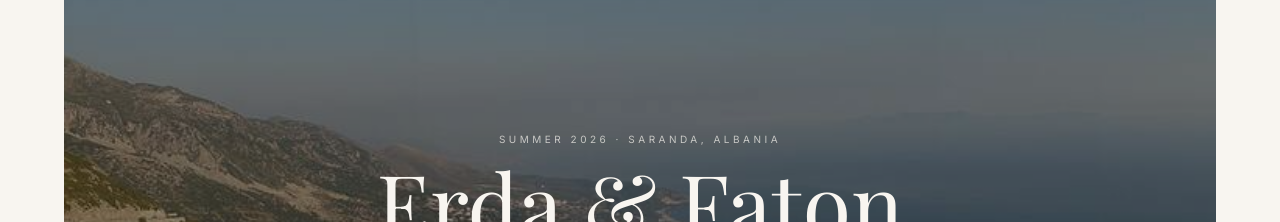
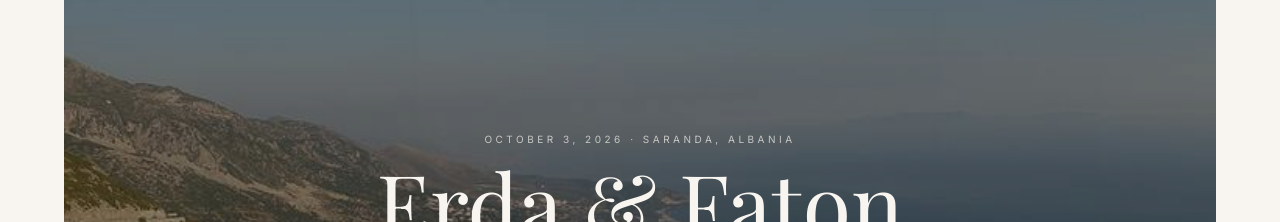
Before and after one commit to iamardiblackhat/albania-riviera, a Next.js app: page / in a window 1280 px wide. Shown: the part 1920-2142 px from the top of the page. Built offline with nearby package versions, Linux system fonts and the light colour scheme; a web font is replaced by a local one.

Commit message:
Set wedding date to Oct 3 2026

```diff
--- a/data/wedding.ts
+++ b/data/wedding.ts
@@ -7,12 +7,12 @@ export const wedding = {
   bride: 'Erda',
   groom: 'Faton',
   /** Shown under the names. */
-  dateLabel: 'Summer 2026',
+  dateLabel: 'October 3, 2026',
   /**
    * ISO date (YYYY-MM-DD) if you know it. This switches on the live
    * countdown. Leave as '' until confirmed and the page just shows dateLabel.
    */
-  isoDate: '',
+  isoDate: '2026-10-03',
   venue: 'Saranda, Albania',
   country: 'Albania',
 
```
